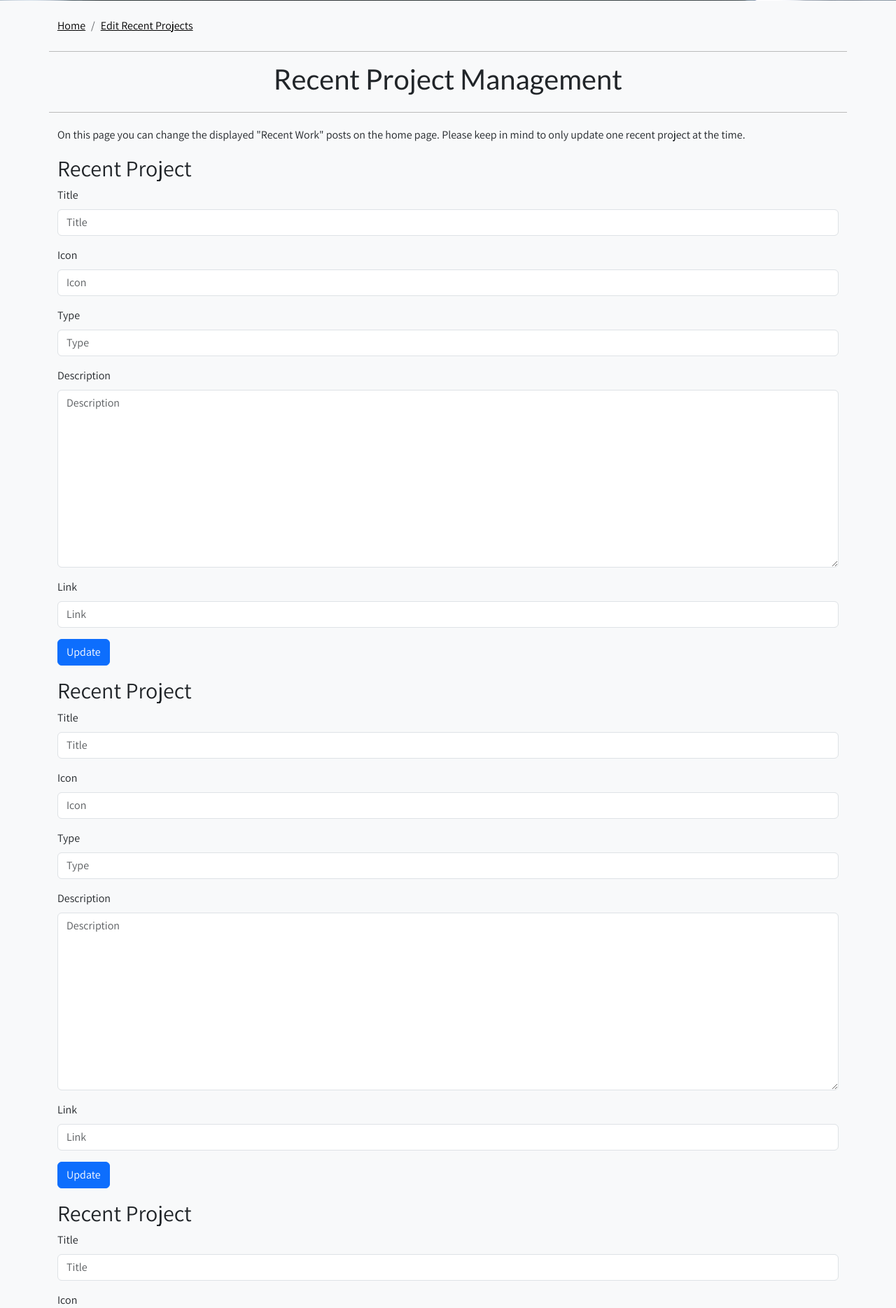
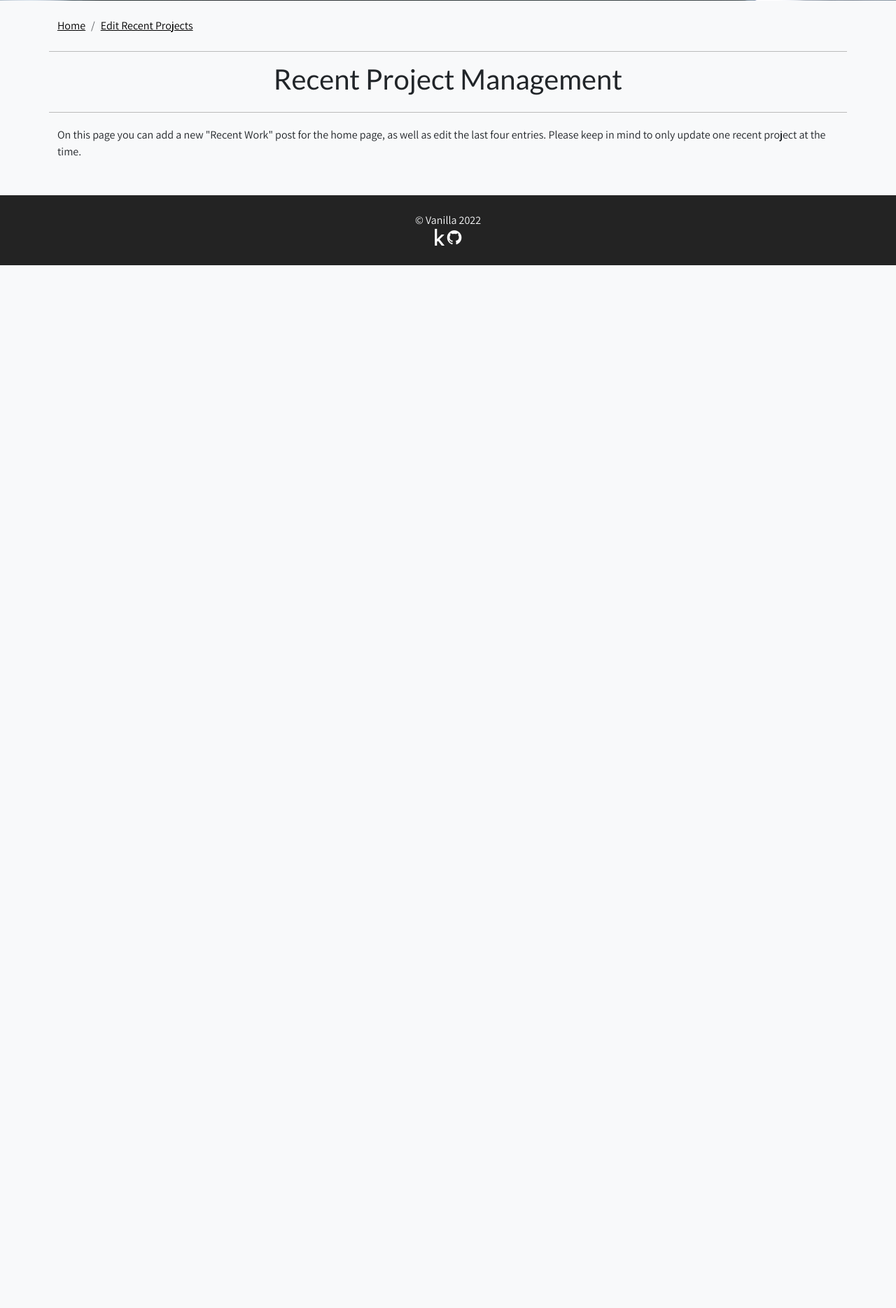
Before and after one commit to VanillaDevelop/VanillaDev, a Django app: page /recentprojects/ in a window 1280 px wide. Shown: the part 659-2528 px from the top of the page at 70% size. After the commit the page ends 1038 px from the top, so only its background shows below. Run offline with Django 3.2, Linux system fonts and the light colour scheme; the visitor is signed in with stand-in values (Sample User, id 1); data comes from the database, SQL or seed files in the repository; data that the repository does not hold is empty; some libraries are stand-ins or nearby versions.

Commit message:
Properly update existing recent projects

```diff
--- a/vanilladev/home/forms.py
+++ b/vanilladev/home/forms.py
@@ -1,9 +1,7 @@
 from django import forms
 from .models import RecentProject
-from datetime import date
 
 class RecentProjectForm(forms.ModelForm):
     class Meta:
         model = RecentProject
-        widgets = {'id': forms.HiddenInput()}
-        fields = '__all__'
+        fields = "__all__"
--- a/vanilladev/home/templates/home/recentprojects.html
+++ b/vanilladev/home/templates/home/recentprojects.html
@@ -15,12 +15,13 @@
     <h1 class="text-center">Recent Project Management</h1>
 </div>
 <div class="container">
-    <p>On this page you can change the displayed "Recent Work" posts on the home page. Please keep in mind to only update one recent project at the time.</p>
+    <p>On this page you can add a new "Recent Work" post for the home page, as well as edit the last four entries.
+        Please keep in mind to only update one recent project at the time.</p>
     {% for form in recent %}
         <h2>Recent Project</h2>
-        <form action="" method="post">
+        <form action="{% url 'home:recentprojects' form.0 %}" method="post">
             {% csrf_token %}
-            {% bootstrap_form form %}
+            {% bootstrap_form form.1 %}
             {% buttons %}
             <button type="submit" class="btn btn-primary">
                 Update
--- a/vanilladev/home/urls.py
+++ b/vanilladev/home/urls.py
@@ -7,4 +7,5 @@ app_name='home'
 urlpatterns = [
     path('', views.index, name='index'),
     path('recentprojects/', views.recentprojects, name='recentprojects'),
+    path('recentprojects/<int:id>', views.recentprojects, name='recentprojects'),
 ]
--- a/vanilladev/home/views.py
+++ b/vanilladev/home/views.py
@@ -1,3 +1,4 @@
+from django.shortcuts import redirect
 from vanilladev.helpers import render_mainpage
 from django.contrib.auth.decorators import login_required
 from .forms import RecentProjectForm
@@ -9,20 +10,19 @@ def index(request):
 
 #change recent projects
 @login_required()
-def recentprojects(request):
+def recentprojects(request, id=None):
+    #if this is a post request, store the posted recent project
+    if request.method == 'POST' and id is not None:
+        form = RecentProjectForm(request.POST, instance=RecentProject.objects.get(id=id))
+        if form.is_valid():
+            form.save()
+            return redirect('home:recentprojects')
+
     #get the recent projects
     recent = list(RecentProject.objects.all())
 
-    #if there are less than 4 recent projects
-    if(len(recent) < 4):
-        #create 4 filler projects
-        for _ in range(4 - len(recent)):
-            newproj = RecentProject(title="", icon="", type="", description="", link="")
-            newproj.save()
-            recent.append(newproj)
-
     forms = []
-    for project in recent:
-        forms.append(RecentProjectForm(instance=project))
+    for project in recent[-4:]:
+        forms.append((project.id, RecentProjectForm(instance=project)))
 
     return render_mainpage(request, 'home/recentprojects.html', {"recent": forms})
```
